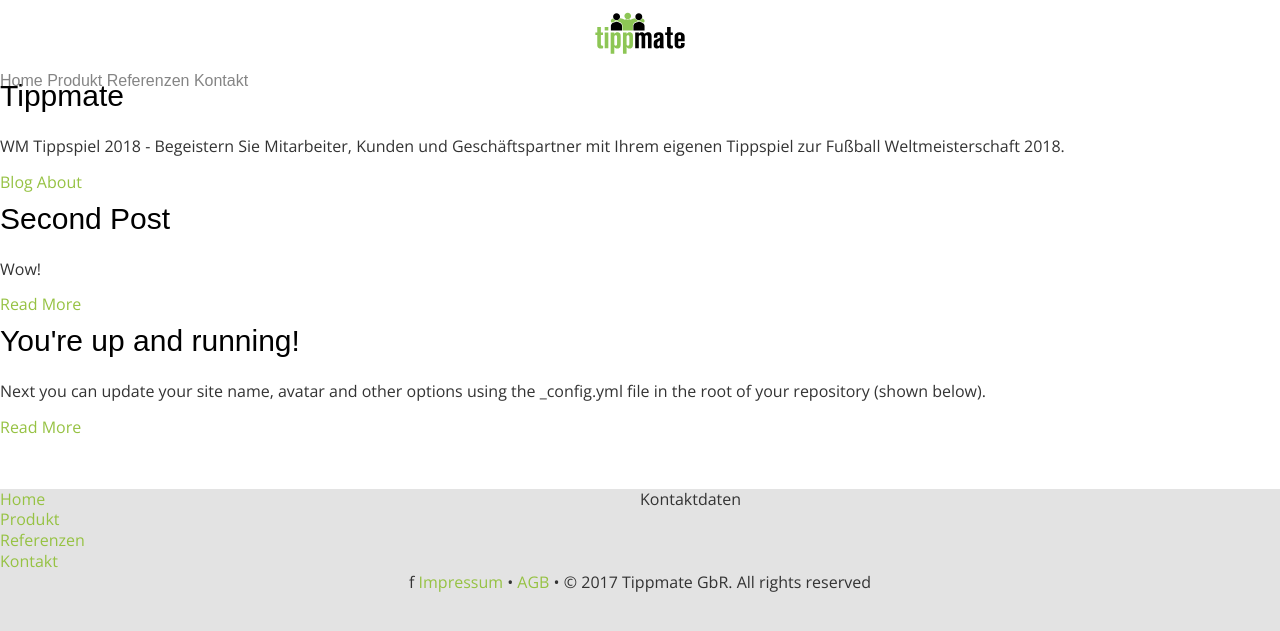
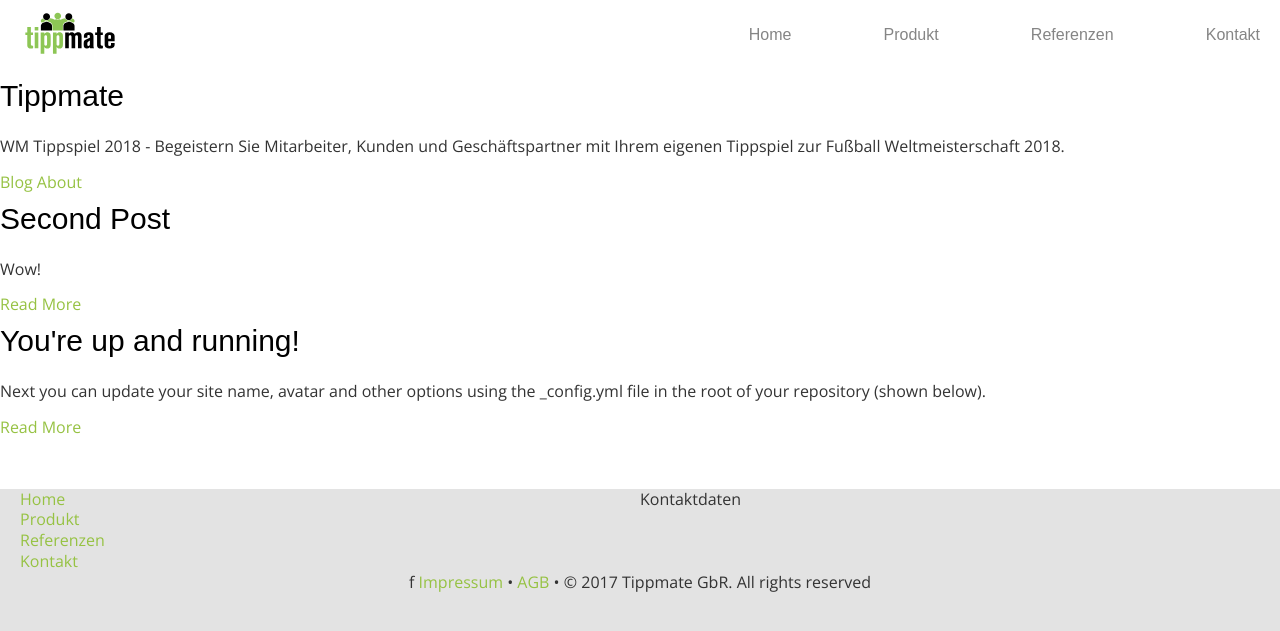
Before and after one commit to tippmate/website, a Jekyll site: the page built from index.html, in a window 1280 px wide. Shown: the top 631 px of the page. Built offline with Jekyll 4.4.1, drawn with Linux system fonts in a browser that asks for light colours; some web fonts are replaced.

Commit message:
final navigation

```diff
--- a/_sass/_layout.scss
+++ b/_sass/_layout.scss
@@ -16,6 +16,8 @@
 
 
 .header {
+  transition-duration: $transition-duration;
+  transition-property: box-shadow;
   position: fixed;
   top: 0;
   left: 0;
@@ -23,6 +25,9 @@
   z-index: 100;
   background: #FFF;
   height: $header--height;
+  &.header--shadow {
+    box-shadow: 0 2px 8px rgba(0,0,0,0.07);
+  }
 }
 
 .header-logo {
@@ -33,10 +38,14 @@
   background-size: contain;
   height: $header--height;
   width: $header--height/0.7;
+  @include tablet {
+    float: left;
+  }
 }
 
 .nav {
   display: none;
+  float: right;
   @include tablet {
     display: block;
   }
@@ -45,6 +54,9 @@
 .nav__item {
   font-family: $encodesans;
   color: $text--light;
+  display: inline-block;
+  margin-left: calc(10vw - 40px);
+  line-height: $header--height;
 }
 
 .mobile-nav {
@@ -209,6 +221,12 @@
 
 
 
+.page-container {
+  padding-left: $page-padding;
+  padding-right: $page-padding;
+}
+
+
 //
 // .footer
 //
--- a/_sass/_variables.scss
+++ b/_sass/_variables.scss
@@ -68,3 +68,4 @@
 // layout
 $header--height: 70px;
 $mobile-nav-item-height: 15vh;
+$page-padding: 20px;
--- a/javascript/main.js
+++ b/javascript/main.js
@@ -44,6 +44,21 @@
     }
   };
 
+  var header_shadow = false;
+  var headerPos = function() {
+    var top_pos = window.pageYOffset;
+    if (top_pos > 20 && header_shadow == false) {
+      $('.header').addClass('header--shadow');
+      header_shadow = true;
+    } else if (top_pos <= 20 && header_shadow == true) {
+      $('.header').removeClass('header--shadow');
+      header_shadow = false;
+    }
+    // p_bg0.style.transform = 'translate(0, '+(-top_pos)+'px)';
+    window.requestAnimationFrame(headerPos);
+  };
+  headerPos();
+
 
   // showMobileNav($('.mobile-nav-toggle__show')[0]);
 };
```
